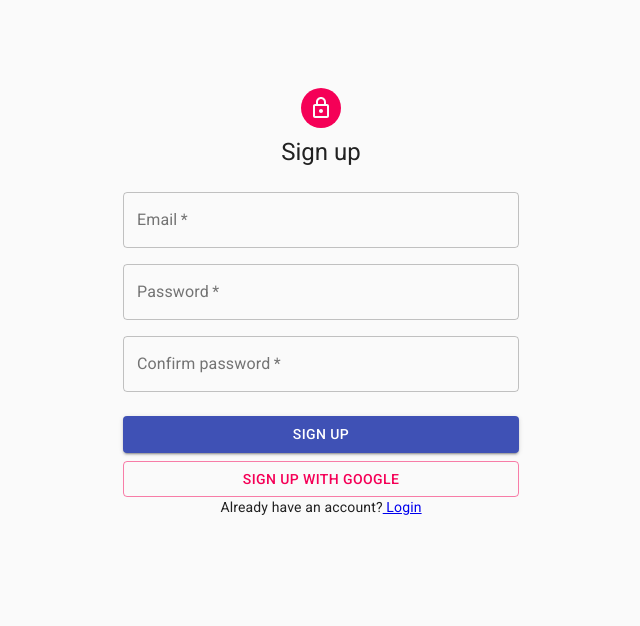
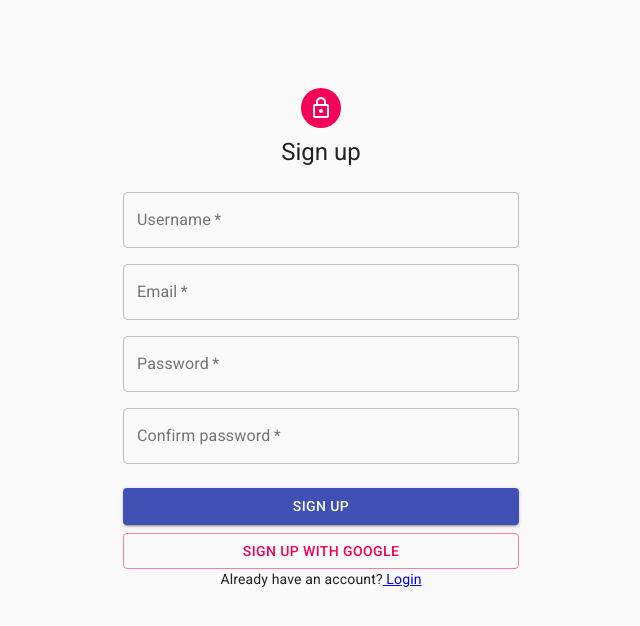
Before and after one commit to zzergy/Yummy, a React (Create React App) app: page /signup in a window 1280 px wide. Shown: the top 626 px of the page, without its empty margins (319-959 px from the left). Built offline with nearby package versions, Linux system fonts and the light colour scheme; no server answers.

Commit message:
Added username to the fields

```diff
--- a/src/components/SignUp.js
+++ b/src/components/SignUp.js
@@ -88,7 +88,7 @@ export default function SignUp() {
       setLoading(true);
 
       //This will wait for the result and if it fails it goes to the catch
-      await signUp(textFieldState.email, textFieldState.password);
+      await signUp(textFieldState.email, textFieldState.password, textFieldState.username);
 
       //Redirect to login upon sucsessfull registration
       history.push('/login');
@@ -119,6 +119,19 @@ export default function SignUp() {
         <form className={classes.form} noValidate onSubmit={handleSubmit}>
           <Grid container spacing={2}>
             {error.message.length !== 0 && <span>{error.message}</span>}
+            <Grid item xs={12}>
+              <TextField
+                variant="outlined"
+                required
+                fullWidth
+                id="username"
+                name="username"
+                label="Username"
+                onChange={handleChange}
+                value={textFieldState.username}
+              />
+            </Grid>
+
             <Grid item xs={12}>
               <TextField
                 variant="outlined"
--- a/src/context/AuthenticationContext.js
+++ b/src/context/AuthenticationContext.js
@@ -31,8 +31,14 @@ export default function AuthenticationProvider({ children }) {
     }, []);
 
     //------------------------------ METHODS ------------------------------
-    function signUp(email, password) {
-        return auth.createUserWithEmailAndPassword(email, password);
+    function signUp(email, password, username) {
+
+        return auth.createUserWithEmailAndPassword(email, password).then(response => {
+            const user = firebase.auth().currentUser;
+            user.updateProfile({
+                displayName: username
+            })
+        })
     }
 
     function login(email, password) {
```
